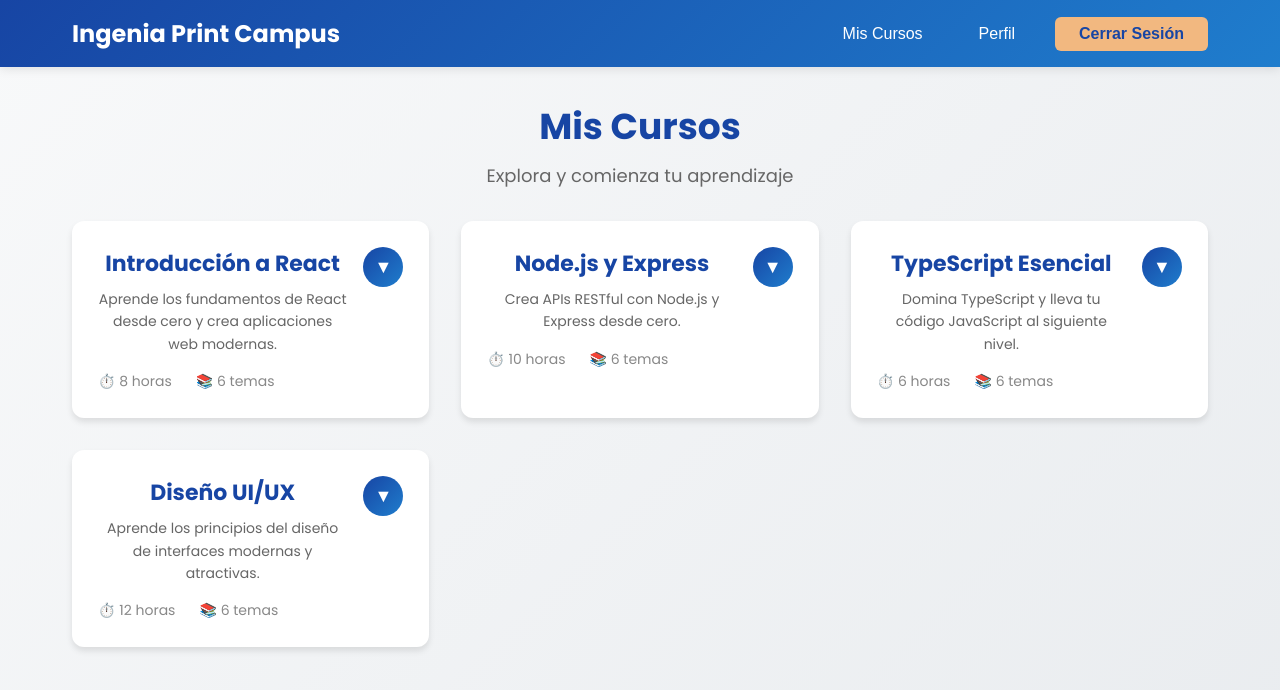
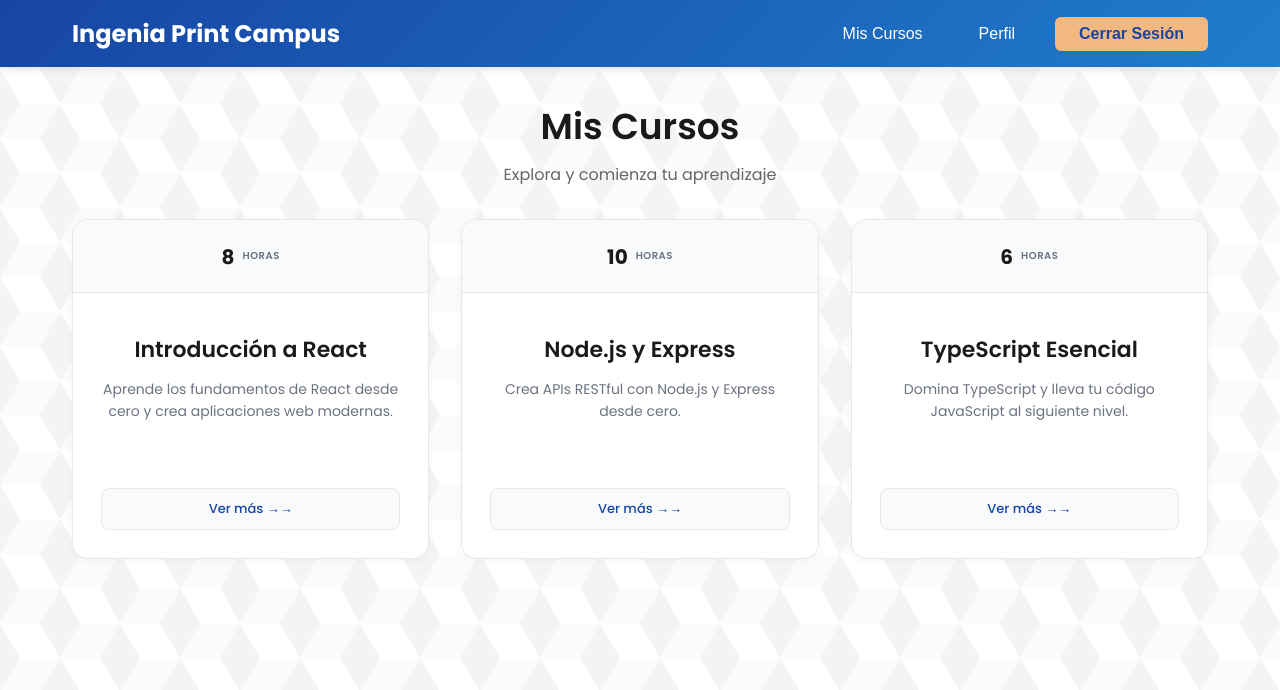
Before and after one commit to Nico0105/Ingenia-Print-Campus, a React (Create React App) app in the folder Frontend/: page /Dashboard in a window 1280 px wide. Shown: the top 690 px of the page. Built offline with nearby package versions, Linux system fonts and the light colour scheme.

Commit message:
Changes Dashboard better cards and background more minimalist

```diff
--- a/Frontend/src/Pages/Dashboard.css
+++ b/Frontend/src/Pages/Dashboard.css
@@ -1,6 +1,30 @@
+/* Fondo con patrón hexagonal minimalista */
+.container {
+  width: 100%;
+  min-height: 100vh;
+  --s: 120px;
+  --c1: #fafbfc;
+  --c2: #ffffff;
+  --c3: #f3f4f6;
+
+  background: repeating-conic-gradient(
+        from 30deg,
+        #0000 0 120deg,
+        var(--c3) 0 180deg
+      )
+      calc(0.5 * var(--s)) calc(0.5 * var(--s) * 0.577),
+    repeating-conic-gradient(
+      from 30deg,
+      var(--c1) 0 60deg,
+      var(--c2) 0 120deg,
+      var(--c3) 0 180deg
+    );
+  background-size: var(--s) calc(var(--s) * 0.577);
+}
+
 .dashboard {
     min-height: 100vh;
-    background: linear-gradient(135deg, #f8f9fa 0%, #e9ecef 100%);
+    background: transparent;
 }
 
 .dashboard-container {
@@ -14,22 +38,179 @@
 }
 
 .dashboard-header h1 {
-    color: #1745a4;
+    color: #1a1a1a;
     font-size: 36px;
-    font-weight: 700;
+    font-weight: 600;
     margin: 0 0 0.5rem 0;
 }
 
 .dashboard-header p {
     color: #666;
-    font-size: 18px;
+    font-size: 16px;
     margin: 0;
+    font-weight: 400;
 }
 
 .courses-grid {
     display: grid;
-    grid-template-columns: repeat(auto-fill, minmax(350px, 1fr));
+    grid-template-columns: repeat(auto-fill, minmax(320px, 1fr));
     gap: 2rem;
+}
+
+.parent {
+    width: 100%;
+    padding: 0;
+    perspective: 1200px;
+    height: 100%;
+}
+
+.card {
+    padding: 0;
+    border: 1px solid #e5e7eb;
+    border-radius: 16px;
+    transform-style: preserve-3d;
+    background: #ffffff;
+    width: 100%;
+    height: 100%;
+    min-height: 340px;
+    position: relative;
+    box-shadow: 0 2px 8px rgba(0, 0, 0, 0.04);
+    transition: all 0.5s cubic-bezier(0.4, 0, 0.2, 1);
+    display: flex;
+    flex-direction: column;
+    overflow: hidden;
+}
+
+.card:hover {
+    transform: rotate3d(0.5, 1, 0, 20deg);
+    box-shadow: 0 20px 50px rgba(23, 69, 164, 0.12);
+    border-color: #1745a4;
+}
+
+.content-box {
+    background: #ffffff;
+    transition: all 0.5s ease-in-out;
+    padding: 40px 28px 28px;
+    transform-style: preserve-3d;
+    flex: 1;
+    display: flex;
+    flex-direction: column;
+}
+
+.content-box .card-title {
+    display: block;
+    color: #1a1a1a;
+    font-size: 22px;
+    font-weight: 600;
+    margin-bottom: 12px;
+    transition: all 0.4s ease;
+    transform: translate3d(0px, 0px, 40px);
+}
+
+.content-box .card-title:hover {
+    transform: translate3d(0px, 0px, 60px);
+    color: #1745a4;
+}
+
+.content-box .card-content {
+    font-size: 14px;
+    font-weight: 400;
+    color: #6b7280;
+    line-height: 1.6;
+    transition: all 0.4s ease;
+    transform: translate3d(0px, 0px, 25px);
+    flex: 1;
+}
+
+.content-box .card-content:hover {
+    transform: translate3d(0px, 0px, 45px);
+}
+
+.content-box .see-more {
+    cursor: pointer;
+    margin-top: 1.5rem;
+    display: inline-block;
+    font-weight: 500;
+    font-size: 13px;
+    color: #1745a4;
+    background: #f8fafc;
+    padding: 10px 18px;
+    border-radius: 8px;
+    border: 1px solid #e5e7eb;
+    transition: all 0.4s ease;
+    transform: translate3d(0px, 0px, 20px);
+}
+
+.content-box .see-more:hover {
+    transform: translate3d(0px, 0px, 50px);
+    background: #1745a4;
+    color: #ffffff;
+    border-color: #1745a4;
+}
+
+.content-box .see-more::after {
+    content: ' →';
+    transition: transform 0.3s ease;
+    display: inline-block;
+}
+
+.content-box .see-more:hover::after {
+    transform: translateX(4px);
+}
+
+.date-box {
+    position: relative; /* Cambiado de absolute a relative */
+    top: auto;
+    right: auto;
+    width: 100%;
+    background: #f8fafc;
+    border: none;
+    border-bottom: 1px solid #e5e7eb;
+    border-radius: 0;
+    padding: 20px 24px;
+    transform: translate3d(0px, 0px, 30px);
+    box-shadow: none;
+    transition: all 0.4s ease;
+    display: flex;
+    align-items: center;
+    justify-content: center;
+    gap: 8px;
+}
+
+.card:hover .date-box {
+    background: #1745a4;
+    border-color: #1745a4;
+    transform: translate3d(0px, 0px, 80px);
+}
+
+.date-box span {
+    display: block;
+    text-align: center;
+}
+
+.date-box .month {
+    color: #6b7280;
+    font-size: 10px;
+    font-weight: 600;
+    text-transform: uppercase;
+    letter-spacing: 0.5px;
+    transition: color 0.3s ease;
+}
+
+.card:hover .date-box .month {
+    color: rgba(255, 255, 255, 0.8);
+}
+
+.date-box .date {
+    font-size: 20px;
+    font-weight: 700;
+    color: #1a1a1a;
+    margin-top: 2px;
+    transition: color 0.3s ease;
+}
+
+.card:hover .date-box .date {
+    color: #ffffff;
 }
 
 @media (max-width: 768px) {
@@ -44,4 +225,12 @@
     .dashboard-header h1 {
         font-size: 28px;
     }
+
+    .card {
+        min-height: 300px;
+    }
+
+    .parent {
+        perspective: 1000px;
+    }
 }
--- a/Frontend/src/Pages/Dashboard.jsx
+++ b/Frontend/src/Pages/Dashboard.jsx
@@ -2,8 +2,7 @@ import Navbar from '../Components/Navbar';
 import CourseCard from '../Components/CourseCard';
 import './Dashboard.css';
 
-const Dashboard = () => {
-    // Datos de ejemplo - después esto vendrá de tu backend
+export default function Dashboard (){
     const courses = [
         {
             id: 1,
@@ -46,24 +45,11 @@ const Dashboard = () => {
                 "Decoradores",
                 "TypeScript con React"
             ]
-        },
-        {
-            id: 4,
-            title: "Diseño UI/UX",
-            description: "Aprende los principios del diseño de interfaces modernas y atractivas.",
-            duration: "12 horas",
-            topics: [
-                "Principios de diseño",
-                "Teoría del color",
-                "Tipografía",
-                "Diseño responsive",
-                "Prototipado en Figma",
-                "Accesibilidad web"
-            ]
         }
     ];
 
     return (
+        <div className='container'>
             <div className="dashboard">
                 <Navbar />
                 <div className="dashboard-container">
@@ -71,14 +57,25 @@ const Dashboard = () => {
                         <h1>Mis Cursos</h1>
                         <p>Explora y comienza tu aprendizaje</p>
                     </div>
-                <div className="courses-grid">
-                    {courses.map(course => (
-                        <CourseCard key={course.id} course={course} />
+                   <div className='courses-grid'>
+                        {courses.map((course) => (
+                            <div key={course.id} className='parent'>
+                                <div className='card'>
+                                    <div className='date-box'>
+                                        <span className='date'>{course.duration.split(' ')[0]}</span>
+                                        <span className='month'>{course.duration.split(' ')[1]}</span>
+                                    </div>
+                                    <div className='content-box'>
+                                        <span className='card-title'>{course.title}</span>
+                                        <p className='card-content'>{course.description}</p>
+                                        <div className='see-more'>Ver más →</div>
+                                    </div>
+                                </div>
+                            </div>
                         ))}
+                    </div>
                 </div>
             </div>
         </div>
     );
 };
-
-export default Dashboard;
```
Also changed, not shown: Frontend/src/Pages/Home.css (added), Frontend/src/Pages/Home.jsx (added), 1 other file (tests, documents, lock files or other folders). Lines whose indentation alone changed are shown as unchanged.
